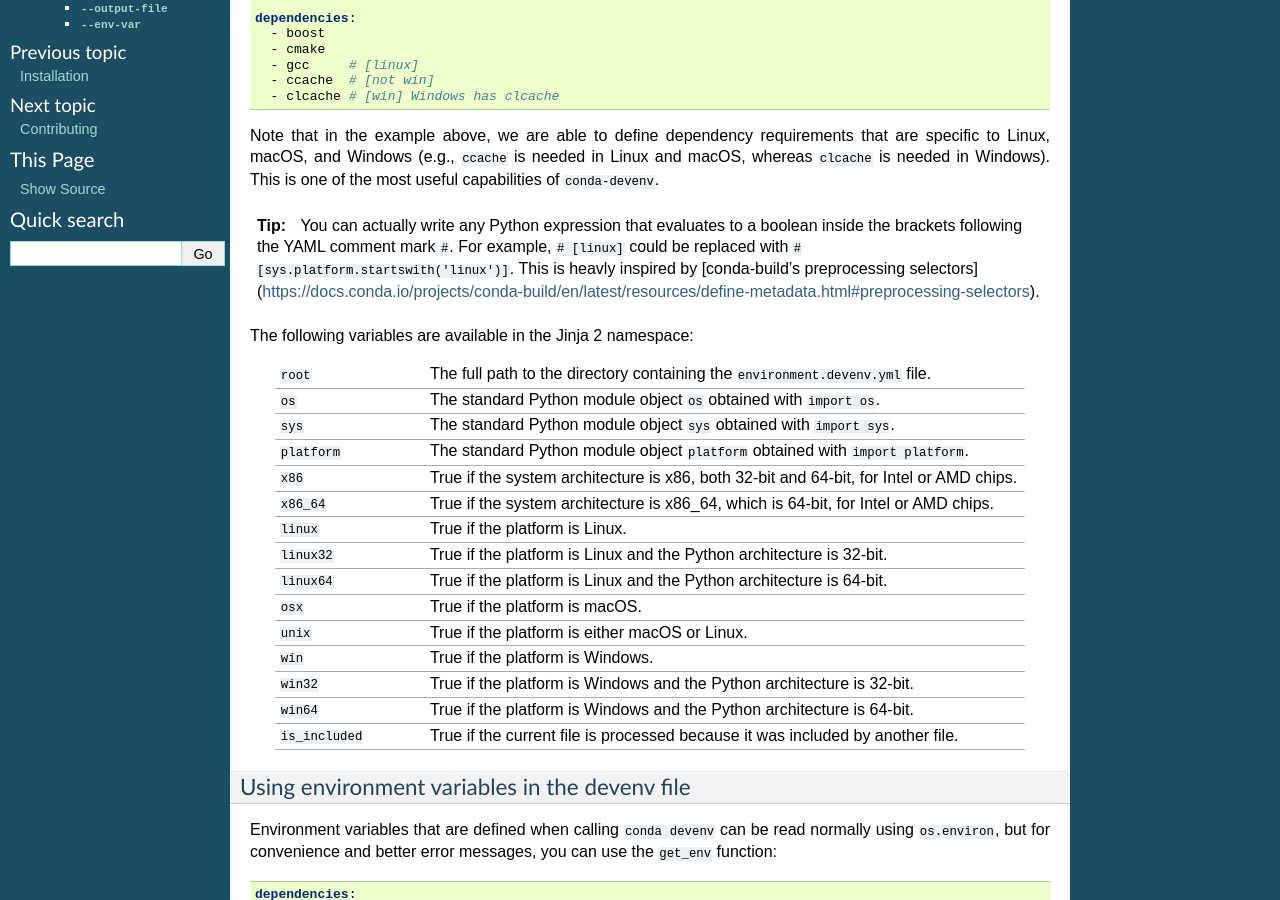
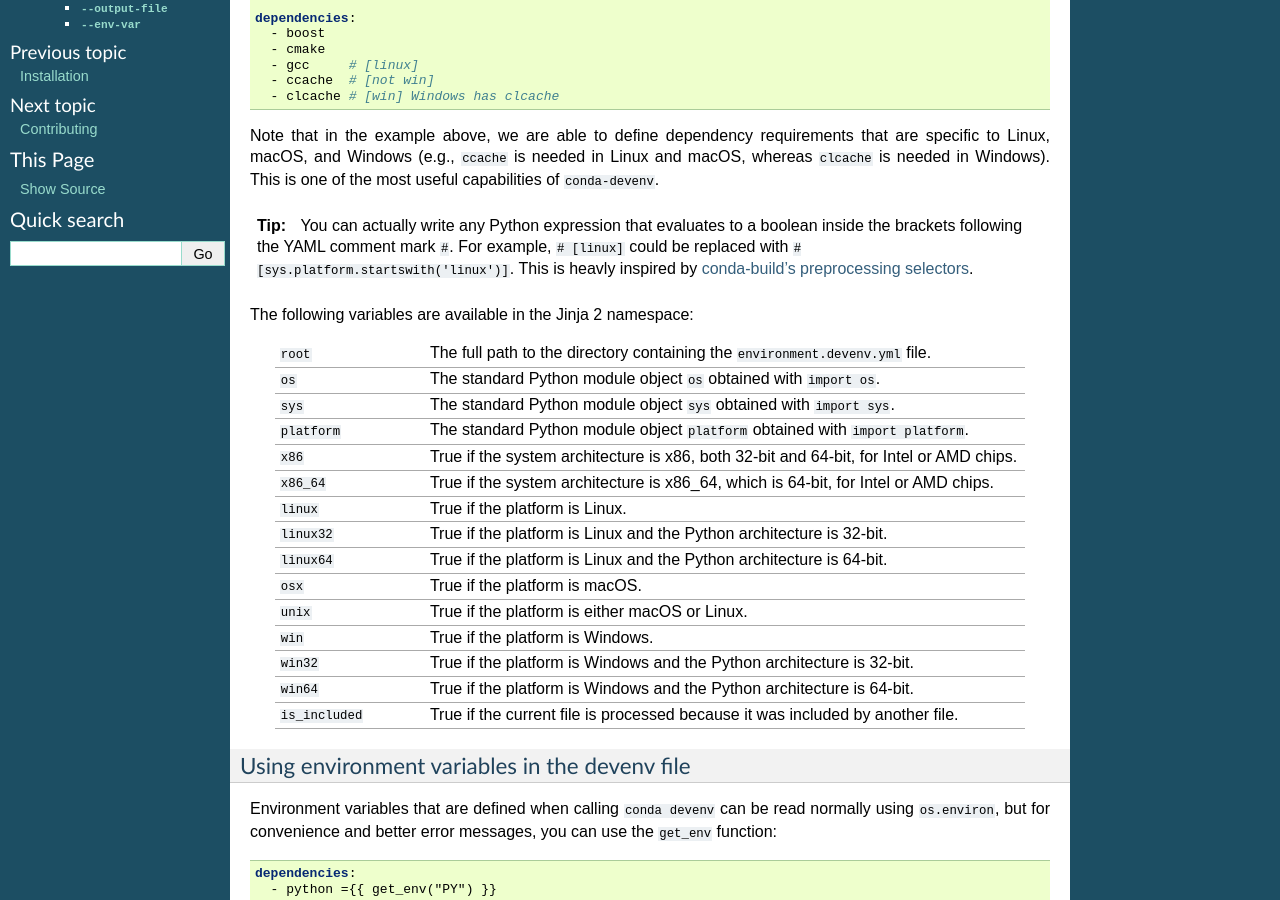
Before and after one commit to ESSS/conda-devenv, a Sphinx documentation site: the page built from docs/usage.rst, in a window 1280 px wide and 900 px high, scrolled down 347 px. Built offline with Sphinx 7.4.7, drawn with Linux system fonts in a browser that asks for light colours; the version number could not be read and is left out.

Commit message:
Fix link markup in usage.rst

```diff
--- a/docs/usage.rst
+++ b/docs/usage.rst
@@ -36,7 +36,7 @@ most useful capabilities of ``conda-devenv``.
   You can actually write any Python expression that evaluates to a boolean
   inside the brackets following the YAML comment mark ``#``. For example,
   ``# [linux]`` could be replaced with ``# [sys.platform.startswith('linux')]``.
-  This is heavly inspired by [conda-build's preprocessing selectors](https://docs.conda.io/projects/conda-build/en/latest/resources/define-metadata.html#preprocessing-selectors).
+  This is heavly inspired by `conda-build's preprocessing selectors <https://docs.conda.io/projects/conda-build/en/latest/resources/define-metadata.html#preprocessing-selectors>`_.
 
 The following variables are available in the Jinja 2 namespace:
 
```
